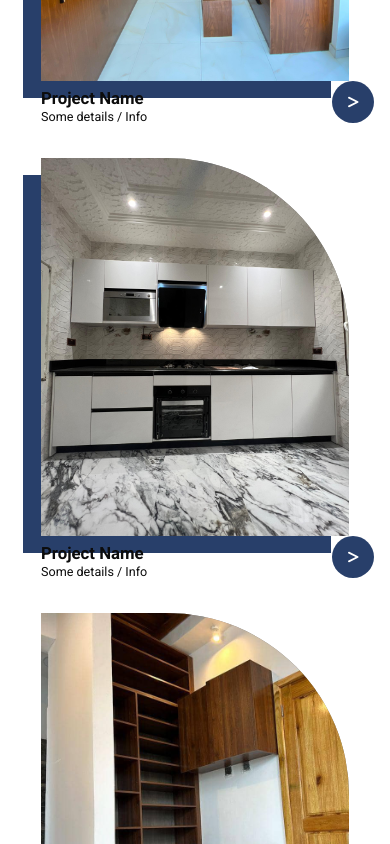
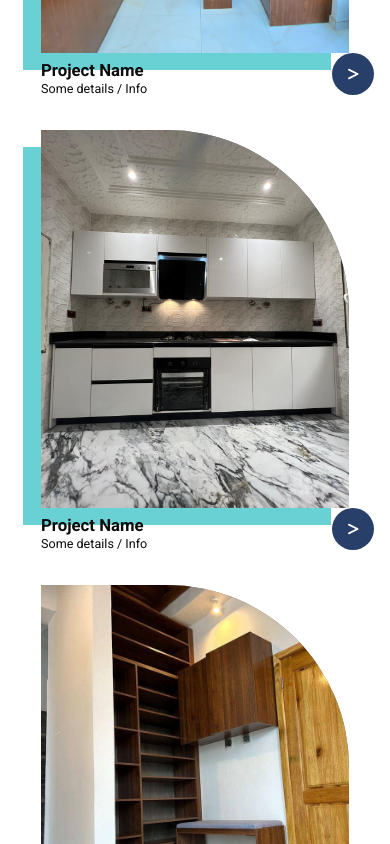
Before and after one commit to eric-acquah/KRC_Website, a React (Vite) app in the folder krc_web/: page / in a window 390 px wide. Shown: the part 2100-2944 px from the top of the page. Built offline with nearby package versions, Linux system fonts and the light colour scheme.

Commit message:
Basic updates

```diff
--- a/krc_web/src/App.css
+++ b/krc_web/src/App.css
@@ -24,9 +24,24 @@ body {
     padding-top: 7.829rem;
 }
 
+@media (max-width: 768px) {
+    body {
+        padding-top: 5.829rem;
+    }
+}
+
 html {
     /* Fluid typography: font size scales based on viewport width */
     font-size: clamp(0.875rem, 1vw + 0.5rem, 1rem) !important;
+}
+
+/* === Global Button hover effect === */
+
+.global-btn:hover {
+    filter: brightness(95%);
+    background-color: var(--color-accent-1);
+    color: var(--color-prime);
+    border-color: var(--color-accent-1);
 }
 
 
--- a/krc_web/src/App.jsx
+++ b/krc_web/src/App.jsx
@@ -1,11 +1,11 @@
 import { createBrowserRouter, RouterProvider } from 'react-router-dom';
-import Homepage from './pages/Homepage/Homepage';
-
 import 'bootstrap/dist/css/bootstrap.min.css';
 import 'bootstrap/dist/js/bootstrap.bundle.min';
 import 'normalize.css';
 import './App.css'
 import './index.css';
+import AboutUspage from './pages/AboutUspage/AboutUspage';
+import Homepage from './pages/Homepage/Homepage';
 
 
 const router = createBrowserRouter([
@@ -15,7 +15,7 @@ const router = createBrowserRouter([
   },
   {
     path: 'about-us',
-    element: <Homepage />,
+    element: <AboutUspage />,
   }
 ]);
 
--- a/krc_web/src/pages/Homepage/Displaysection.css
+++ b/krc_web/src/pages/Homepage/Displaysection.css
@@ -38,7 +38,7 @@
 }
 
 .display-card .card-img.shadow_offset {
-  box-shadow: -18px 17px 0px var(--color-accent-2);
+  box-shadow: -18px 17px 0px var(--color-accent-1);
 }
 
 .display-card .card-img img {
```
